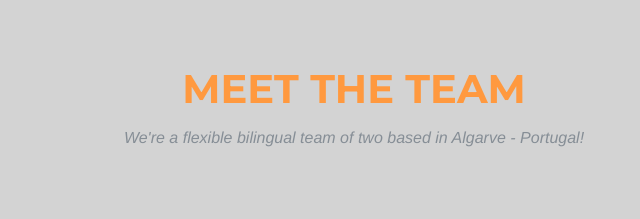
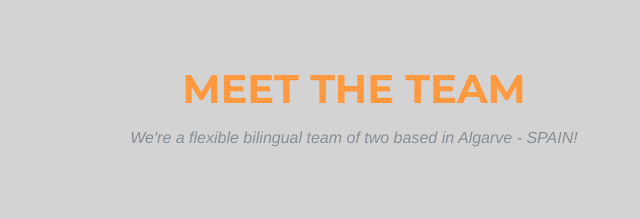
Before and after one commit to jcebuck/fullstackers-web, a website: page index.html in a window 1280 px wide. Shown: the part 860-1079 px from the top of the page, 286-926 px from the left. Drawn offline with Linux system fonts and the light colour scheme; grey boxes are pictures that could not be loaded; a web font is replaced by a local one.

Commit message:
Changed location - Test

```diff
--- a/index.html
+++ b/index.html
@@ -76,7 +76,7 @@
         <div class="row">
           <div class="col-lg-12 text-center">
             <h2 class="section-heading text-uppercase orange">Meet the team</h2>
-            <h3 class="section-subheading text-muted">We're a flexible bilingual team of two based in Algarve - Portugal!</h3>
+            <h3 class="section-subheading text-muted">We're a flexible bilingual team of two based in Algarve - SPAIN!</h3>
           </div>
         </div>
         <div class="row">
```
